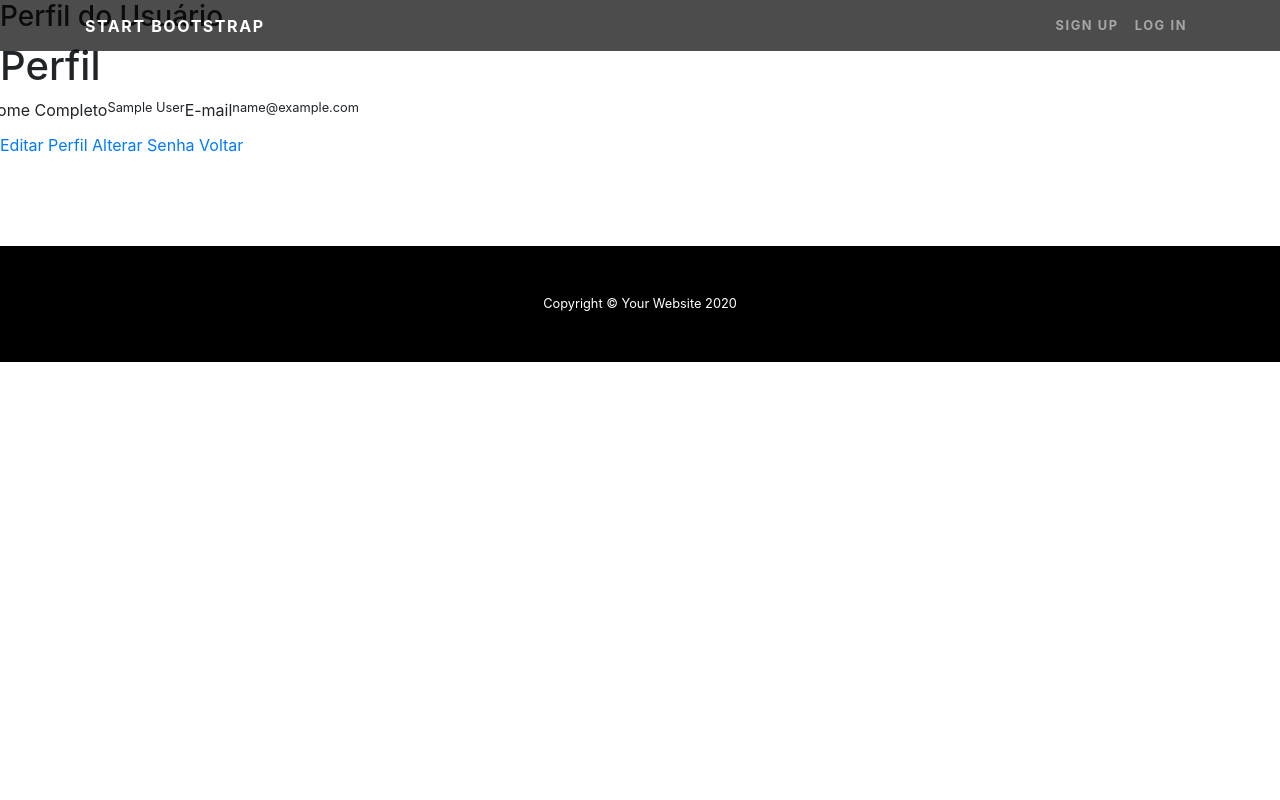
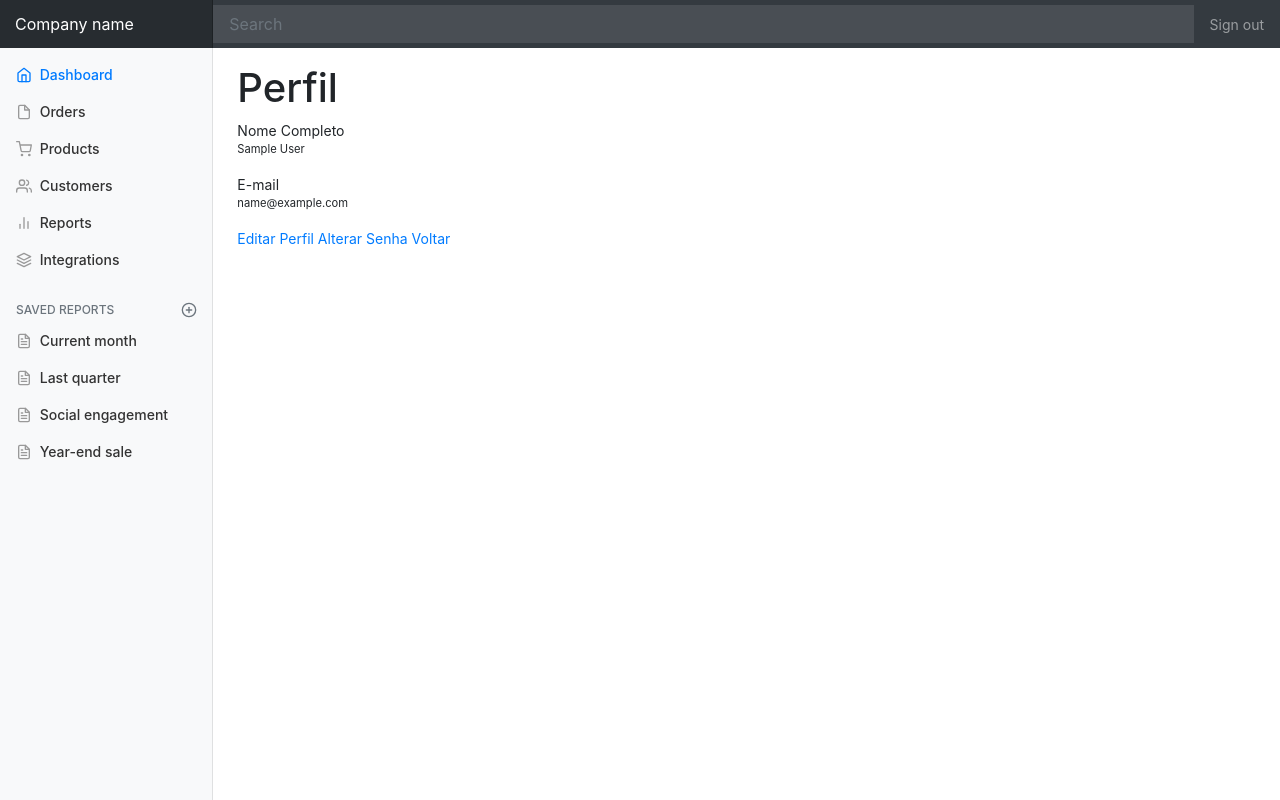
Before and after one commit to TIPrefeituraAraquari/sgaap, a Django app: page /user/perfil/ in a window 1280 px wide. Run offline with Django 3.2, Linux system fonts and the light colour scheme; the visitor is signed in with stand-in values (Sample User, id 1); data comes from the database, SQL or seed files in the repository; some libraries are stand-ins or nearby versions.

Commit message:
APP SGAPP :  Dashdoard APP USUARIO: Detalhes

```diff
--- /dev/null
+++ b/sgaapapp/templates/base_dashboard.html
@@ -0,0 +1,176 @@
+
+<!doctype html>
+<html lang="en">
+  <head>
+    <meta charset="utf-8">
+    <meta name="viewport" content="width=device-width, initial-scale=1, shrink-to-fit=no">
+    <meta name="description" content="">
+    <meta name="author" content="">
+    <link rel="icon" href="/docs/4.0/assets/img/favicons/favicon.ico">
+
+    <title>SGAAP -
+        {% block title_block %}
+        Sistema de Gestão
+        {% endblock title_block %}
+    </title>
+
+    <link rel="canonical" href="https://getbootstrap.com/docs/4.0/examples/dashboard/">
+{% load   static %}
+
+    <!-- Bootstrap core CSS -->
+    <link href="{% static 'bootstrap/dist/css/bootstrap.min.css'%}" rel="stylesheet">
+
+    <!-- Custom styles for this template -->
+    <link href="{% static 'css/dashboard.css'%}" rel="stylesheet">
+  </head>
+
+  <body>
+    <nav class="navbar navbar-dark sticky-top bg-dark flex-md-nowrap p-0">
+      <a class="navbar-brand col-sm-3 col-md-2 mr-0" href="#">Company name</a>
+      <input class="form-control form-control-dark w-100" type="text" placeholder="Search" aria-label="Search">
+      <ul class="navbar-nav px-3">
+        <li class="nav-item text-nowrap">
+          <a class="nav-link" href="#">Sign out</a>
+        </li>
+      </ul>
+    </nav>
+
+    <div class="container-fluid"><div class="row">
+        <nav class="col-md-2 d-none d-md-block bg-light sidebar">
+          <div class="sidebar-sticky">
+            <ul class="nav flex-column">
+              <li class="nav-item">
+                <a class="nav-link active" href="#">
+                  <span data-feather="home"></span>
+                  Dashboard <span class="sr-only">(current)</span>
+                </a>
+              </li>
+              <li class="nav-item">
+                <a class="nav-link" href="#">
+                  <span data-feather="file"></span>
+                  Orders
+                </a>
+              </li>
+              <li class="nav-item">
+                <a class="nav-link" href="#">
+                  <span data-feather="shopping-cart"></span>
+                  Products
+                </a>
+              </li>
+              <li class="nav-item">
+                <a class="nav-link" href="#">
+                  <span data-feather="users"></span>
+                  Customers
+                </a>
+              </li>
+              <li class="nav-item">
+                <a class="nav-link" href="#">
+                  <span data-feather="bar-chart-2"></span>
+                  Reports
+                </a>
+              </li>
+              <li class="nav-item">
+                <a class="nav-link" href="#">
+                  <span data-feather="layers"></span>
+                  Integrations
+                </a>
+              </li>
+            </ul>
+
+            <h6 class="sidebar-heading d-flex justify-content-between align-items-center px-3 mt-4 mb-1 text-muted">
+              <span>Saved reports</span>
+              <a class="d-flex align-items-center text-muted" href="#">
+                <span data-feather="plus-circle"></span>
+              </a>
+            </h6>
+            <ul class="nav flex-column mb-2">
+              <li class="nav-item">
+                <a class="nav-link" href="#">
+                  <span data-feather="file-text"></span>
+                  Current month
+                </a>
+              </li>
+              <li class="nav-item">
+                <a class="nav-link" href="#">
+                  <span data-feather="file-text"></span>
+                  Last quarter
+                </a>
+              </li>
+              <li class="nav-item">
+                <a class="nav-link" href="#">
+                  <span data-feather="file-text"></span>
+                  Social engagement
+                </a>
+              </li>
+              <li class="nav-item">
+                <a class="nav-link" href="#">
+                  <span data-feather="file-text"></span>
+                  Year-end sale
+                </a>
+              </li>
+            </ul>
+          </div>
+        </nav>
+
+        <main role="main" class="col-md-9 ml-sm-auto col-lg-10 pt-3 px-4">
+      {% block body_block %}
+    {% endblock  %}
+            </main>
+      </div>
+    </div>
+
+    <!-- Bootstrap core JavaScript
+    ================================================== -->
+    <!-- Placed at the end of the document so the pages load faster -->
+    <script src="https://code.jquery.com/jquery-3.2.1.slim.min.js" integrity="sha384-KJ3o2DKtIkvYIK3UENzmM7KCkRr/rE9/Qpg6aAZGJwFDMVNA/GpGFF93hXpG5KkN" crossorigin="anonymous"></script>
+    <script>window.jQuery || document.write('<script src="../../assets/js/vendor/jquery-slim.min.js"><\/script>')</script>
+    <script src="../../assets/js/vendor/popper.min.js"></script>
+    <script src="{% static 'bootstrap/js/bootstrap.min.js'%}"></script>
+
+    <!-- Icons -->
+    <script src="https://unpkg.com/feather-icons/dist/feather.min.js"></script>
+    <script>
+      feather.replace()
+    </script>
+
+    <!-- Graphs -->
+    <script src="https://cdnjs.cloudflare.com/ajax/libs/Chart.js/2.7.1/Chart.min.js"></script>
+    <script>
+      var ctx = document.getElementById("myChart");
+      var myChart = new Chart(ctx, {
+        type: 'line',
+        data: {
+          labels: ["Sunday", "Monday", "Tuesday", "Wednesday", "Thursday", "Friday", "Saturday"],
+          datasets: [{
+            data: [15339, 21345, 18483, 24003, 23489, 24092, 12034],
+            lineTension: 0,
+            backgroundColor: 'transparent',
+            borderColor: '#007bff',
+            borderWidth: 4,
+            pointBackgroundColor: '#007bff'
+          }]
+        },
+        options: {
+          scales: {
+            yAxes: [{
+              ticks: {
+                beginAtZero: false
+              }
+            }]
+          },
+          legend: {
+            display: false,
+          }
+        }
+      });
+    </script>
+
+  <!-- Footer -->
+  <footer class="py-5 bg-black">
+    <div class="container">
+      <p class="m-0 text-center text-white small">Copyright &copy; Your Website 2020</p>
+    </div>
+    <!-- /.container -->
+  </footer>
+  </body>
+</html>
--- a/sgaapapp/urls.py
+++ b/sgaapapp/urls.py
@@ -2,10 +2,12 @@
 from __future__ import unicode_literals
 from django.conf.urls import url
 
+from .views.dashboard import DashboardView
 from .views.home import HomeView
 
 urlpatterns = [
     # url(r'/home', HomeView.as_view(),name='home'),
+    url(r'dashboard', DashboardView.as_view(), name='dashboard'),
     url(r'', HomeView.as_view(),name='home'),
 
 ]
--- /dev/null
+++ b/static/css/dashboard.css
@@ -0,0 +1,93 @@
+                                                    body {
+  font-size: .875rem;
+}
+
+.feather {
+  width: 16px;
+  height: 16px;
+  vertical-align: text-bottom;
+}
+
+/*
+ * Sidebar
+ */
+
+.sidebar {
+  position: fixed;
+  top: 0;
+  bottom: 0;
+  left: 0;
+  z-index: 100; /* Behind the navbar */
+  padding: 0;
+  box-shadow: inset -1px 0 0 rgba(0, 0, 0, .1);
+}
+
+.sidebar-sticky {
+  position: -webkit-sticky;
+  position: sticky;
+  top: 48px; /* Height of navbar */
+  height: calc(100vh - 48px);
+  padding-top: .5rem;
+  overflow-x: hidden;
+  overflow-y: auto; /* Scrollable contents if viewport is shorter than content. */
+}
+
+.sidebar .nav-link {
+  font-weight: 500;
+  color: #333;
+}
+
+.sidebar .nav-link .feather {
+  margin-right: 4px;
+  color: #999;
+}
+
+.sidebar .nav-link.active {
+  color: #007bff;
+}
+
+.sidebar .nav-link:hover .feather,
+.sidebar .nav-link.active .feather {
+  color: inherit;
+}
+
+.sidebar-heading {
+  font-size: .75rem;
+  text-transform: uppercase;
+}
+
+/*
+ * Navbar
+ */
+
+.navbar-brand {
+  padding-top: .75rem;
+  padding-bottom: .75rem;
+  font-size: 1rem;
+  background-color: rgba(0, 0, 0, .25);
+  box-shadow: inset -1px 0 0 rgba(0, 0, 0, .25);
+}
+
+.navbar .form-control {
+  padding: .75rem 1rem;
+  border-width: 0;
+  border-radius: 0;
+}
+
+.form-control-dark {
+  color: #fff;
+  background-color: rgba(255, 255, 255, .1);
+  border-color: rgba(255, 255, 255, .1);
+}
+
+.form-control-dark:focus {
+  border-color: transparent;
+  box-shadow: 0 0 0 3px rgba(255, 255, 255, .25);
+}
+
+/*
+ * Utilities
+ */
+
+.border-top { border-top: 1px solid #e5e5e5; }
+.border-bottom { border-bottom: 1px solid #e5e5e5; }
--- a/usuarioapp/templates/auth/user_detail.html
+++ b/usuarioapp/templates/auth/user_detail.html
@@ -1,21 +1,10 @@
-{% extends 'base.html' %}
+{% extends 'base_dashboard.html' %}
 {% load static %}
-{% block css_auth %}
-    <link rel="stylesheet" type="text/css" href='{% static "css/auth.css" %}'>
-{% endblock %}
-{% block css_usuarioapp %}
-    <link rel="stylesheet" type="text/css" href='{% static "css/usuarioapp.css" %}'>
-{% endblock %}
+
 {% block title %}Perfil do Usuário{% endblock %}
 {% block body_block %}
-    <!--<div class="ui centered stackable grid">-->
-        <!--<div class="two wide column"></div>-->
-        <div class="ten wide column">
-                <div class="ui segment"> <div class="header"> <a class="ui ribbon red label"><h3>Perfil do Usuário</h3></a></div>
 
-            <!--<div class="ui basic segment">-->
-                <!--<h1 class="ui header"> Perfil do Usuário</h1>-->
-            <!--</div>-->
+
             {% if message_sucess %}
                 <p class="ui positive icon message">
                     <i class="close icon"></i>
@@ -28,28 +17,19 @@
                     </span>
                 </p>
             {% endif %}
-            <div class="ui stackable grid">
-                <div class="four wide center stackable center middle aligned column">
+
                     <h1 class="ui center aligned icon header">
                         <i class="user icon"></i>
                         Perfil
                     </h1>
-                </div>
-                <div class="twelve wide column">
-                    <div class="row">
+
                         <div class="ui large ribbon label">Nome Completo</div>
                     <p class="ui small header">{{ object.first_name|title }} {{ object.last_name|title }}</p>
                     <p class="ui divider"></p>
                         <div class="ui large ribbon label">E-mail</div>
                     <p class="ui small header">{{ object.email|lower }}</p>
-                    <p class="ui divider"></p>
-                    </div>
-                </div>
-                <div class="sixteen wide column">
-                     <!--<div class="ui two buttons">-->
-                <!--<a href="{{ request.META.HTTP_REFERER }}" class="ui button fluid ">Voltar</a>-->
-                <!--<input class="ui button fluid black" type="submit" value="Salvar"/>-->
-            <!--</div>-->
+
+
                     <div class="botaos">
                         <a href="{% url 'user-profile-edit' %}" class="ui button right floated e-green-button empilha green">Editar
                             Perfil</a>
@@ -57,11 +37,5 @@
                             Senha</a>
                         <a href="{{ request.META.HTTP_REFERER }}" class="ui button empilha red">Voltar</a>
 
-                    </div>
-                </div>
-            </div>
-        <!--</div>-->
-<!---->
-        <!--<div class="two wide column"></div>-->
-    </div>
+
 {% endblock %}
```
Also changed, not shown: sgaapapp/templates/dashboard.html (added, +102 -0 lines), sgaapapp/views/dashboard.py (added, +12 -0 lines).
